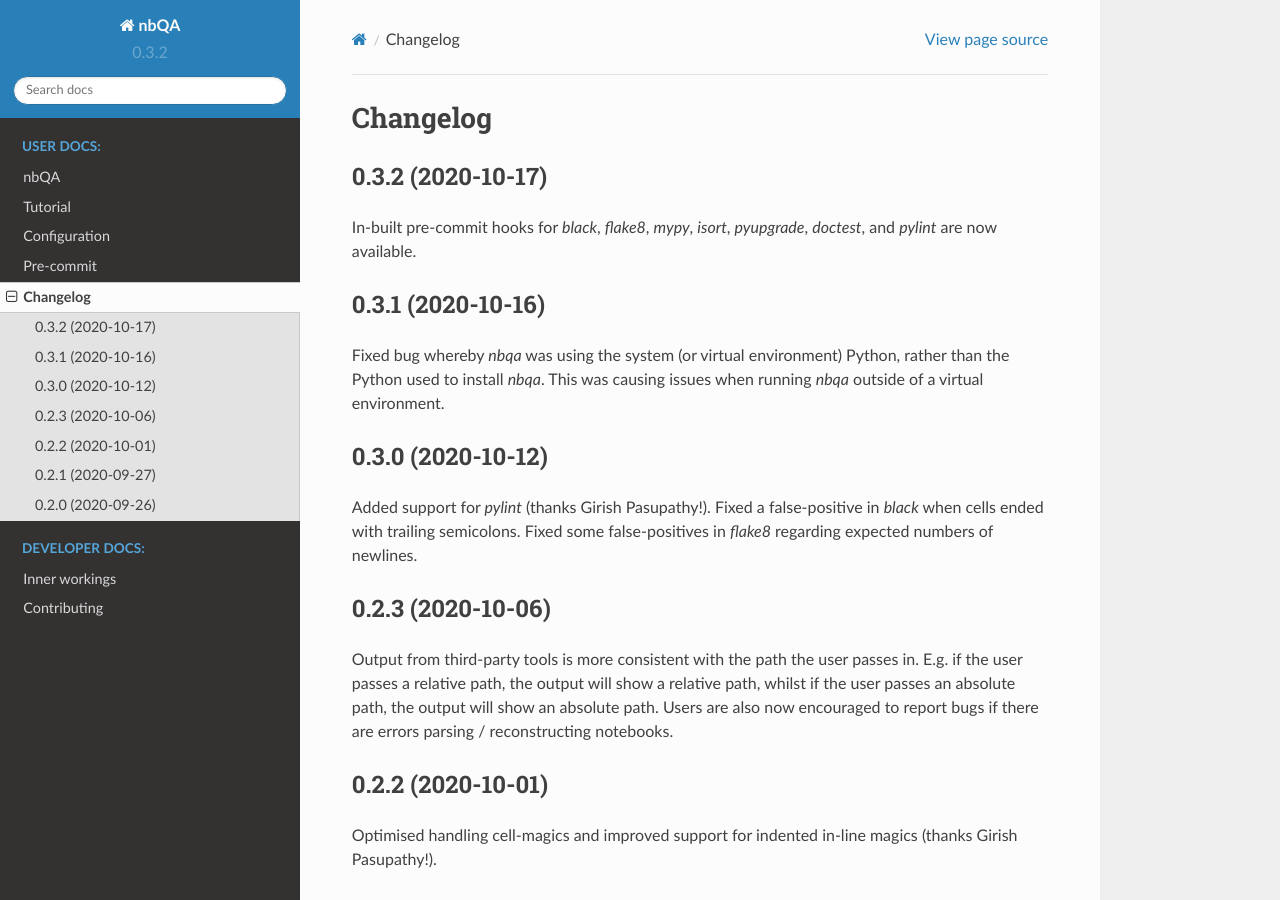
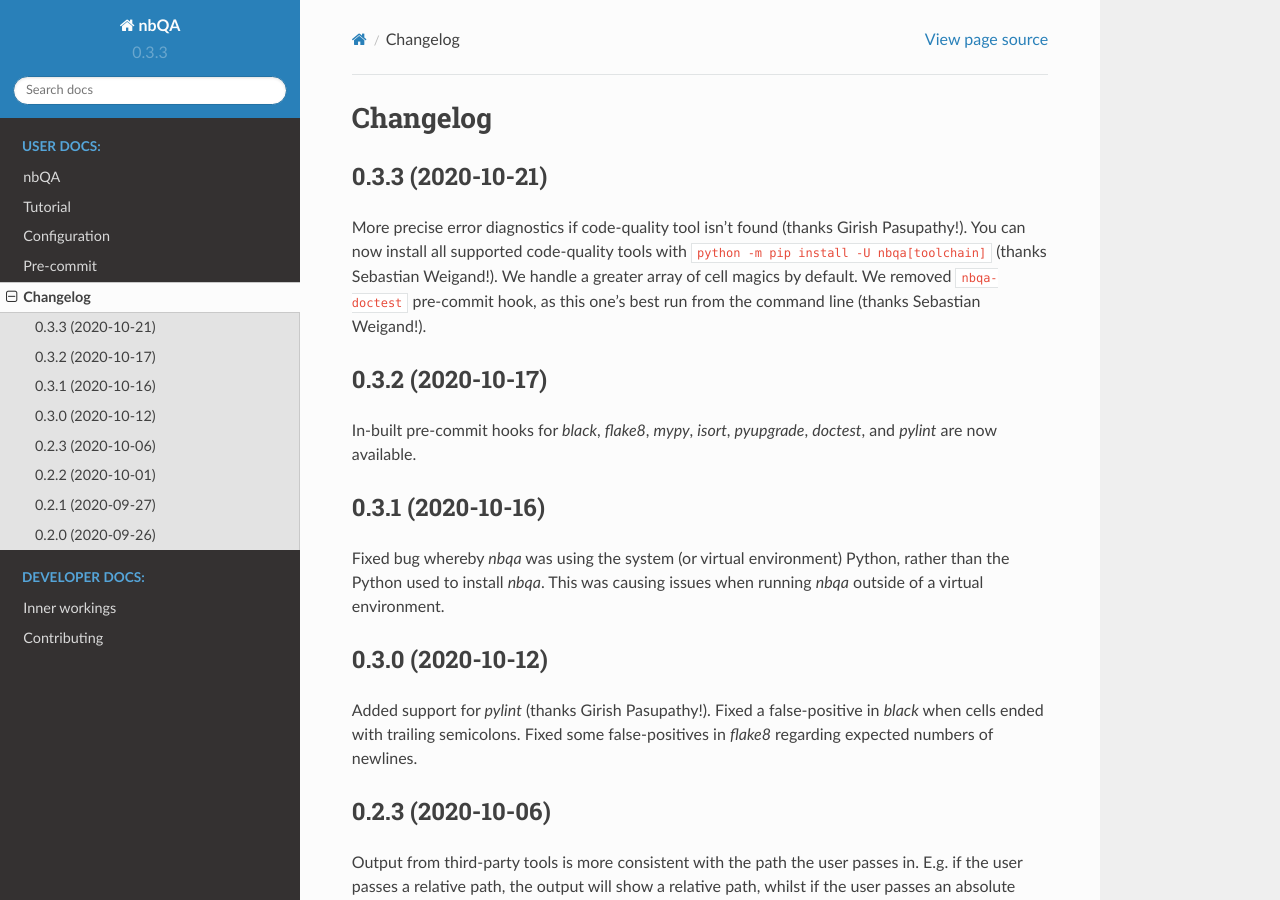
Before and after one commit to nbQA-dev/nbQA, a Sphinx documentation site: the page built from docs/history.rst, in a window 1280 px wide and 900 px high. Built offline with Sphinx 7.4.7 and the Read the Docs theme 2.0.0, drawn with Linux system fonts in a browser that asks for light colours.

Commit message:
v0.3.3 (#362)

```diff
--- a/docs/history.rst
+++ b/docs/history.rst
@@ -1,6 +1,14 @@
 =========
 Changelog
 =========
+
+0.3.3 (2020-10-21)
+------------------
+
+More precise error diagnostics if code-quality tool isn't found (thanks Girish Pasupathy!).
+You can now install all supported code-quality tools with ``python -m pip install -U nbqa[toolchain]`` (thanks Sebastian Weigand!).
+We handle a greater array of cell magics by default.
+We removed ``nbqa-doctest`` pre-commit hook, as this one's best run from the command line (thanks Sebastian Weigand!).
 
 0.3.2 (2020-10-17)
 ------------------
--- a/docs/pre-commit.rst
+++ b/docs/pre-commit.rst
@@ -8,7 +8,7 @@
 
     repos:
     - repo: https://github.com/nbQA-dev/nbQA
-      rev: 0.3.2
+      rev: 0.3.3
       hooks:
         - id: nbqa-black
         - id: nbqa-isort
@@ -19,7 +19,7 @@
 If you have your own custom tool (e.g. ``customtool``) for which we currently don't have a built-in hook, you can define your own one with: ::
 
     - repo: https://github.com/nbQA-dev/nbQA
-      rev: 0.3.2
+      rev: 0.3.3
       hooks:
         - id: nbqa
           args: [customtool]
--- a/nbqa/__init__.py
+++ b/nbqa/__init__.py
@@ -1,3 +1,3 @@
 """Attributes used by docs / packaging."""
 
-__version__ = "0.3.2"
+__version__ = "0.3.3"
--- a/setup.cfg
+++ b/setup.cfg
@@ -1,5 +1,5 @@
 [bumpversion]
-current_version = 0.3.2
+current_version = 0.3.3
 
 [flake8]
 ignore = E203,E503,W503,W504
--- a/setup.py
+++ b/setup.py
@@ -46,6 +46,6 @@
     tests_require=test_requirements,
     extras_require=extra_requirements,
     url="https://github.com/nbQA-dev/nbQA",
-    version="0.3.2",
+    version="0.3.3",
     zip_safe=False,
 )
```
